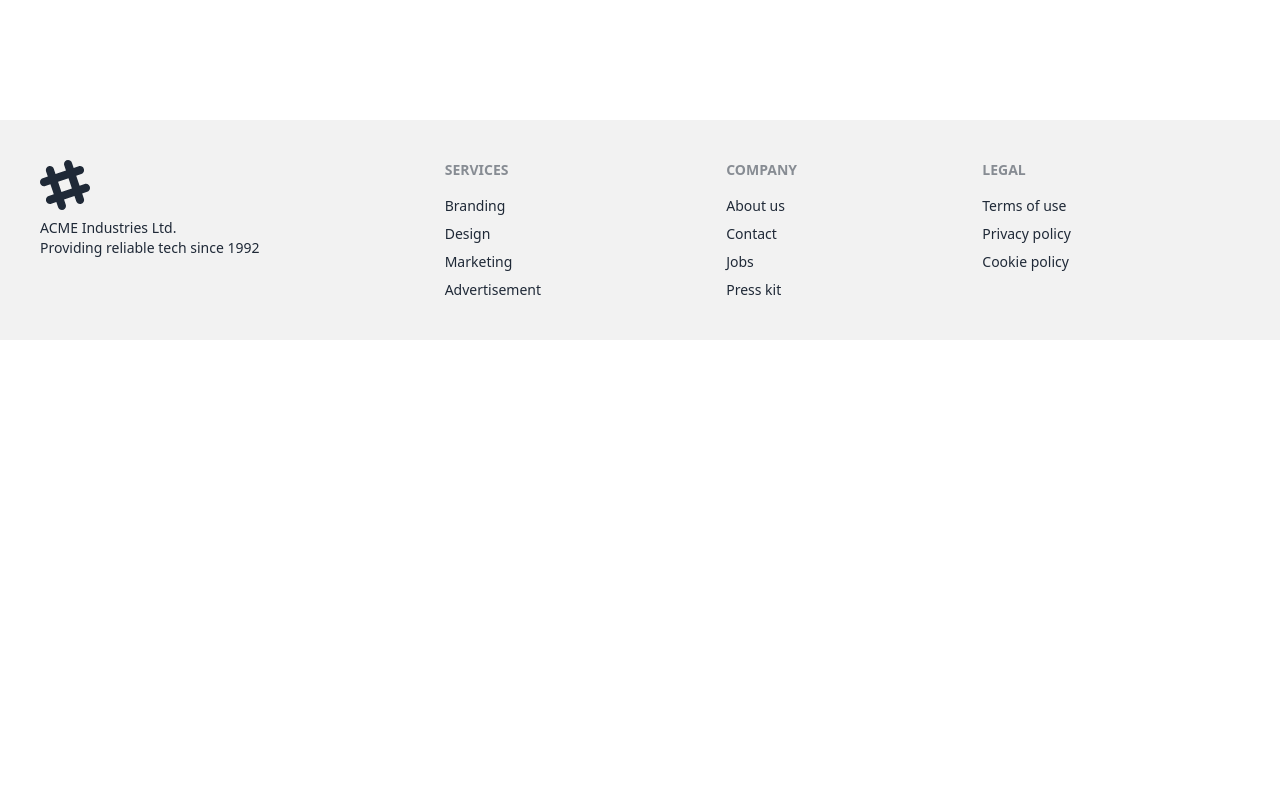
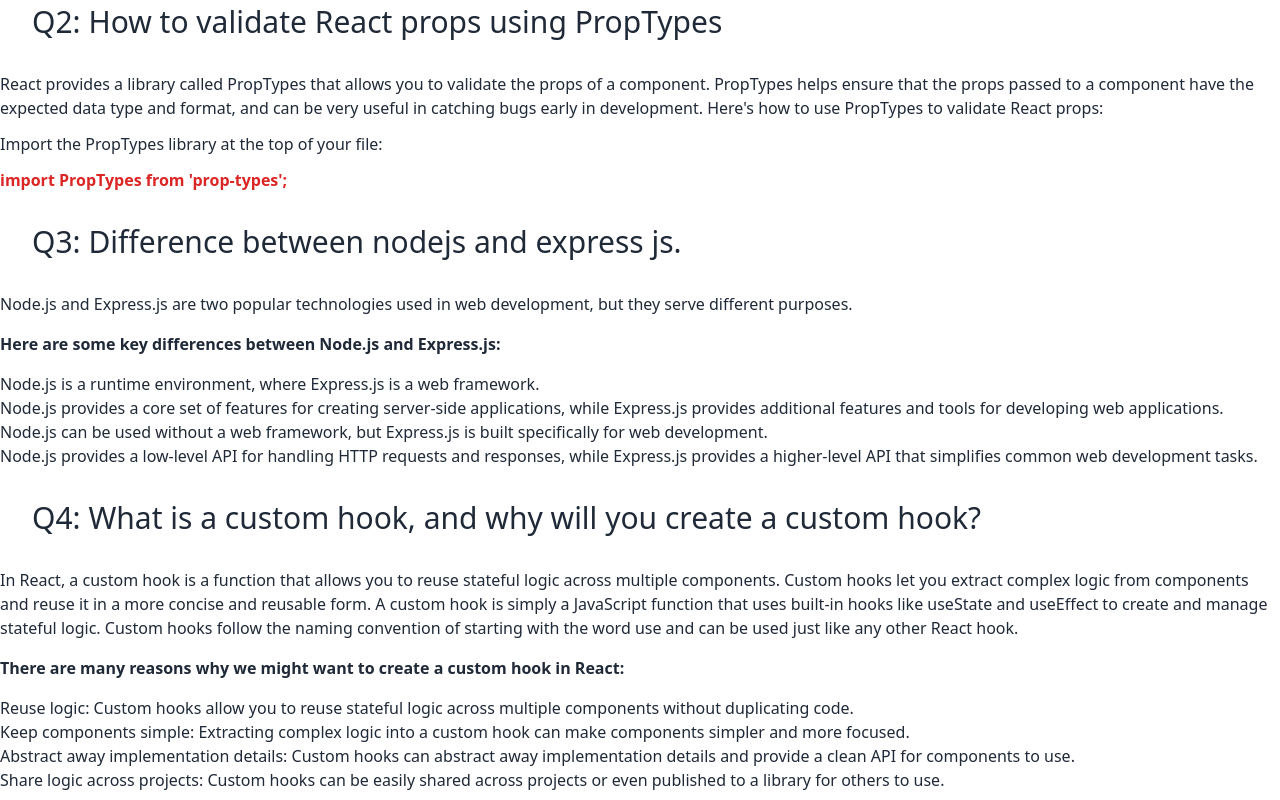
Before and after one commit to jamilakterup/chefer-client, a React (Vite) app: page /blog in a window 1280 px wide. Shown: the part 540-1340 px from the top of the page. Before the commit the page ends 880 px from the top, so only its background shows below. Built offline with nearby package versions, Linux system fonts and the light colour scheme; no server answers.

Commit message:
question answer

```diff
--- a/src/pages/Blogs/Blogs.jsx
+++ b/src/pages/Blogs/Blogs.jsx
@@ -3,10 +3,9 @@
 
 const Blogs = () => {
     return (
-        <section>
-            <h1 className='text-4xl m-8'>Q1: <span> Difference between controlled and uncontrolled component</span></h1>
-
-            <div className="container mx-auto">
+        <section className='container mx-auto'>
+            <div>
+                <h1 className='text-3xl m-8'>Q1: Difference between controlled and uncontrolled component</h1>
                 <table className="table w-75 mx-auto">
                     {/* head */}
                     <thead>
@@ -50,6 +49,41 @@
                     </tbody>
                 </table>
             </div>
+            <div>
+                <h1 className='text-3xl m-8'>Q2: How to validate React props using PropTypes</h1>
+                <p>React provides a library called PropTypes that allows you to validate the props of a component. PropTypes helps ensure that the props passed to a component have the expected data type and format, and can be very useful in catching bugs early in development. Here's how to use PropTypes to validate React props:
+
+                    <ol className='list-decimal my-3'>
+                        <li>Import the PropTypes library at the top of your file:</li>
+                    </ol>
+                    <span className="text-red-600 font-bold">import PropTypes from 'prop-types';</span>
+                </p>
+            </div>
+            <div>
+                <h1 className='text-3xl m-8'>Q3: Difference between nodejs and express js.</h1>
+                <p>Node.js and Express.js are two popular technologies used in web development, but they serve different purposes.</p>
+                <p className='my-4 font-bold'>Here are some key differences between Node.js and Express.js:</p>
+                <ol className='list-decimal'>
+                    <li>Node.js is a runtime environment, where Express.js is a web framework.</li>
+                    <li>Node.js provides a core set of features for creating server-side applications, while Express.js provides additional features and tools for developing web applications.</li>
+                    <li>Node.js can be used without a web framework, but Express.js is built specifically for web development.</li>
+                    <li>Node.js provides a low-level API for handling HTTP requests and responses, while Express.js provides a higher-level API that simplifies common web development tasks.</li>
+                </ol>
+            </div>
+            <div>
+                <h1 className='text-3xl m-8'>Q4: What is a custom hook, and why will you create a custom hook?</h1>
+                <p>In React, a custom hook is a function that allows you to reuse stateful logic across multiple components. Custom hooks let you extract complex logic from components and reuse it in a more concise and reusable form.
+
+                    A custom hook is simply a JavaScript function that uses built-in hooks like useState and useEffect to create and manage stateful logic. Custom hooks follow the naming convention of starting with the word use and can be used just like any other React hook.
+                </p>
+                <p className='my-4 font-bold'>There are many reasons why we might want to create a custom hook in React:</p>
+                <ol className='list-decimal'>
+                    <li>Reuse logic: Custom hooks allow you to reuse stateful logic across multiple components without duplicating code.</li>
+                    <li>Keep components simple: Extracting complex logic into a custom hook can make components simpler and more focused.</li>
+                    <li>Abstract away implementation details: Custom hooks can abstract away implementation details and provide a clean API for components to use.</li>
+                    <li>Share logic across projects: Custom hooks can be easily shared across projects or even published to a library for others to use.</li>
+                </ol>
+            </div>
         </section>
     );
 };
```
